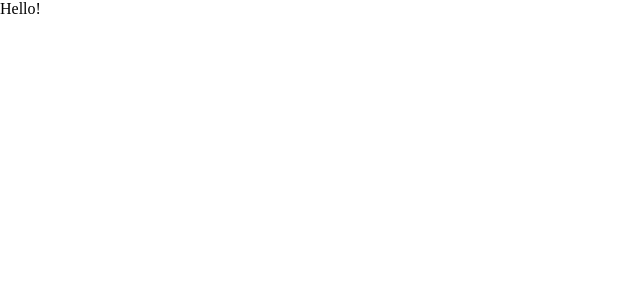
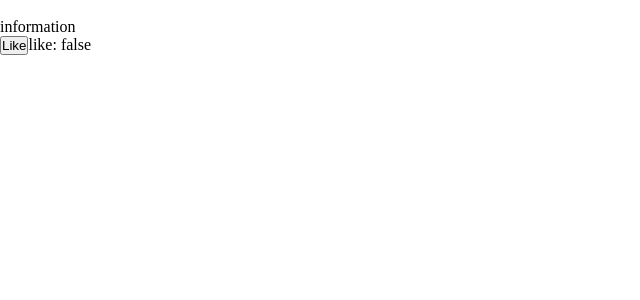
Before and after one commit to shokilla1986/test-task-for-dok24, a React (Create React App) app: page / in a window 1280 px wide. Shown: the top 300 px of the page, without its empty margins (0-640 px from the left). Built offline with nearby package versions, Linux system fonts and the light colour scheme; the HTML template or start-up script is replaced by a standard one.

Commit message:
made card pattern

```diff
--- a/src/App.js
+++ b/src/App.js
@@ -1,7 +1,12 @@
 import "./App.css";
+import Card from "./components/Card";
 
 function App() {
-  return <div className="App">Hello!</div>;
+  return (
+    <div className="App">
+      <Card />
+    </div>
+  );
 }
 
 export default App;
--- a/src/components/Card.jsx
+++ b/src/components/Card.jsx
@@ -1,14 +1,18 @@
 import React from "react";
+import { useSelector, useDispatch } from "react-redux";
+import { changeLike } from "../reducers/cardSlice";
 
 const Card = () => {
+  const like = useSelector((state) => state.card.like);
+  const dispatch = useDispatch();
+
   return (
     <div>
-      <>
-        <img src={image.Url} alt="" />
-      </>
-      <>
-        <p>author: ${image.author}</p>
-      </>
+      <img src="" alt=""></img>
+      <div>information</div>
+
+      <button onClick={() => dispatch(changeLike())}>Like</button>
+      <span>like: {like ? "true" : "false"}</span>
     </div>
   );
 };
--- a/src/reducers/cardSlice.js
+++ b/src/reducers/cardSlice.js
@@ -1,18 +1,17 @@
 import { createSlice } from "@reduxjs/toolkit";
-
-const initialState = {
-  like: false,
-};
 
 const cardSlice = createSlice({
   name: "like",
-  initialState,
+  initialState: {
+    like: false,
+  },
   reducers: {
-    changeLike: (state) => {
+    changeLike(state) {
       state.like = !state.like;
+      console.log(state.like);
     },
   },
 });
 
-export const { like } = cardSlice.actions;
+export const { changeLike } = cardSlice.actions;
 export default cardSlice.reducer;
--- a/src/store/store.js
+++ b/src/store/store.js
@@ -1,8 +1,10 @@
-import { configureStore } from "@reduxjs/toolkit";
-import cardReducer from "../reducers/cardSlice";
+import { combineReducers, configureStore } from "@reduxjs/toolkit";
+import cardSlice from "../reducers/cardSlice";
+
+const rootReducer = combineReducers({
+  card: cardSlice,
+});
 
 export const store = configureStore({
-  reducer: {
-    card: cardReducer,
-  },
+  reducer: rootReducer,
 });
```
Also changed, not shown: src/components/CardList.jsx (added, +15 -0 lines).
